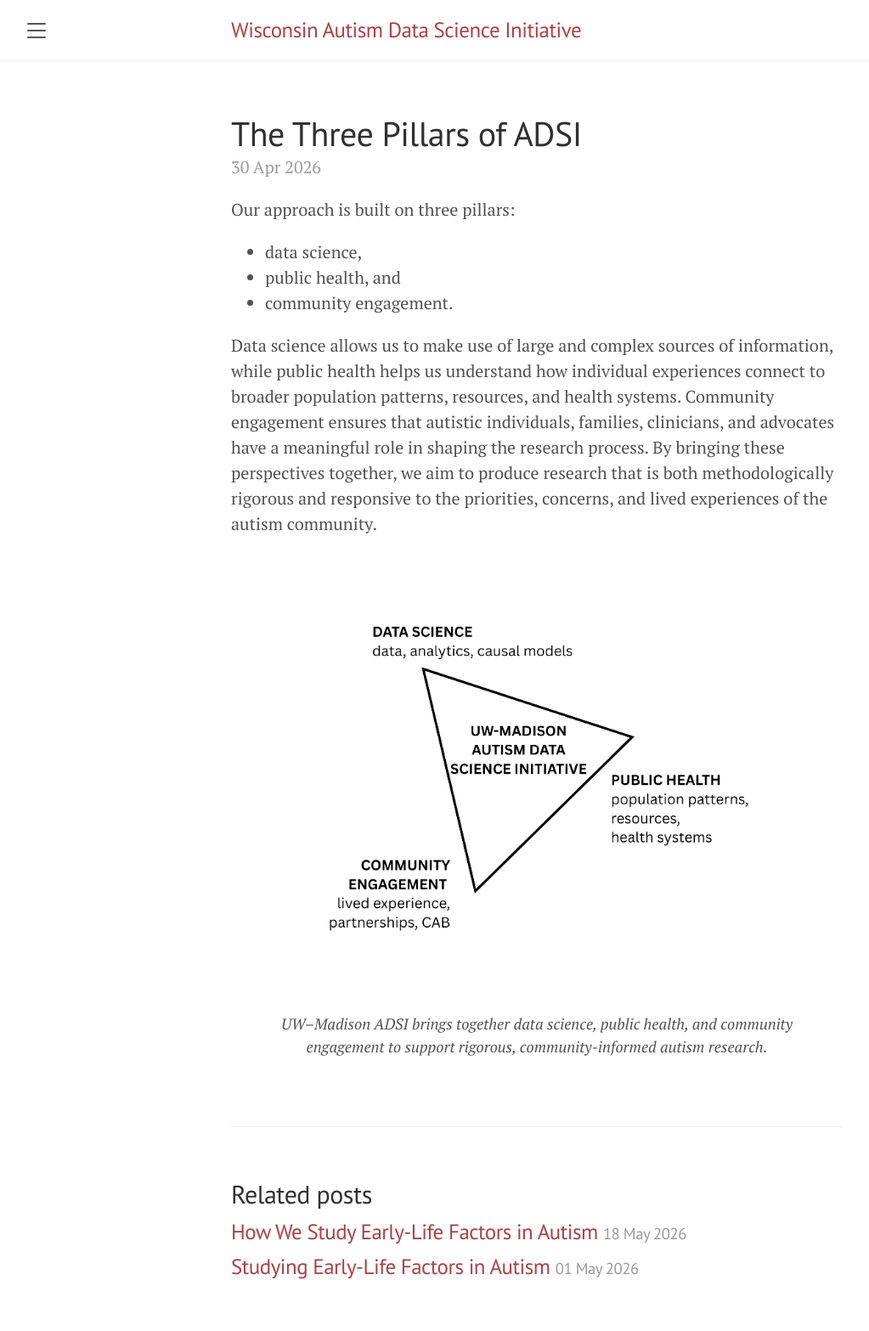
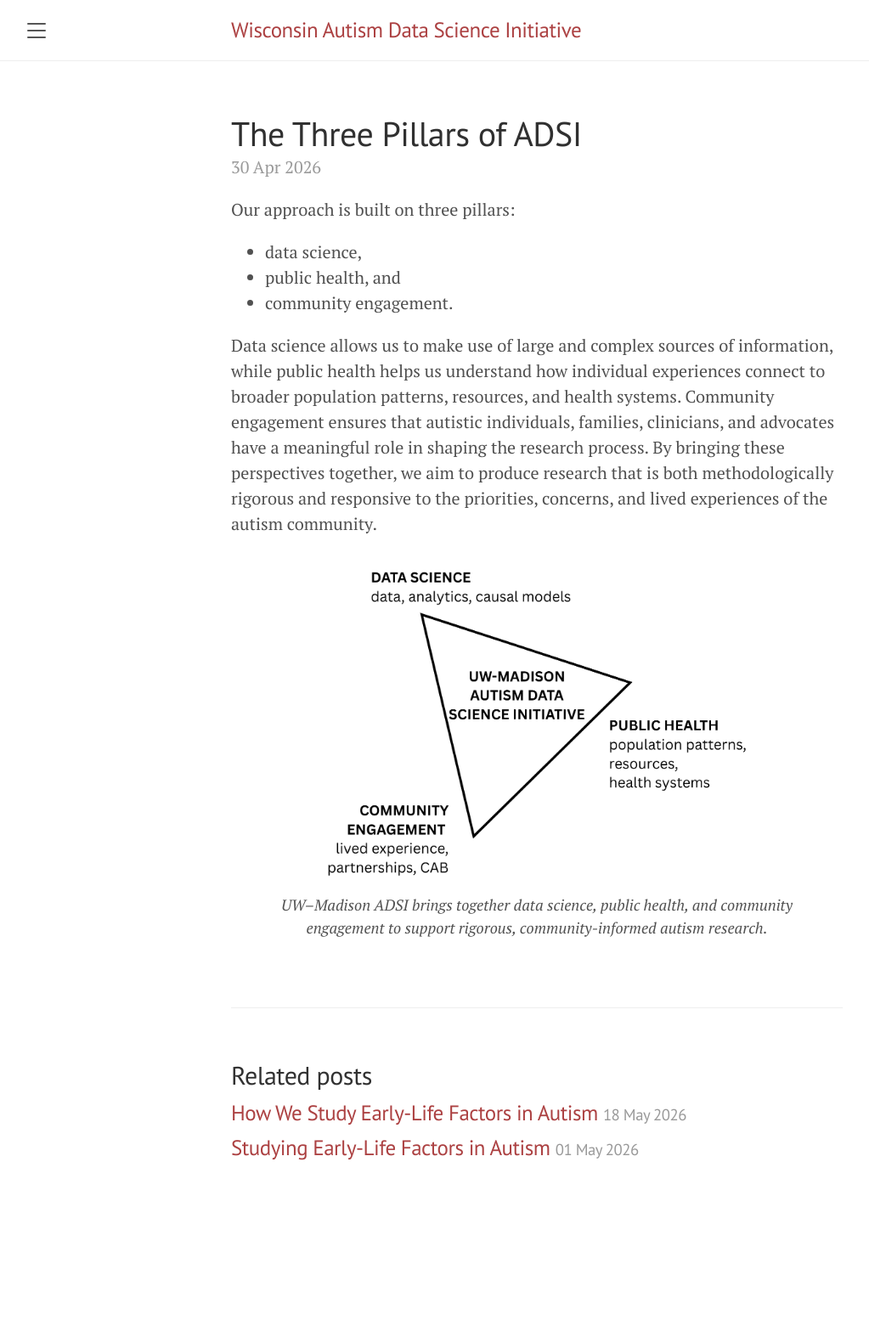
Before and after one commit to cochran4/wadsi, a Jekyll site: the page built from docs/_posts/2026-04-30-three-pillars.md, in a window 1280 px wide. Shown: the whole page at 85% size, without its empty margins (8-1031 px from the left). Built offline with Jekyll 4.4.1, drawn with Linux system fonts in a browser that asks for light colours; after the commit the page ends 1427 px from its top, so only the background shows below that.

Commit message:
Update 2026-04-30-three-pillars.md

```diff
--- a/docs/_posts/2026-04-30-three-pillars.md
+++ b/docs/_posts/2026-04-30-three-pillars.md
@@ -10,7 +10,7 @@
 Data science allows us to make use of large and complex sources of information, while public health helps us understand how individual experiences connect to broader population patterns, resources, and health systems. Community engagement ensures that autistic individuals, families, clinicians, and advocates have a meaningful role in shaping the research process. By bringing these perspectives together, we aim to produce research that is both methodologically rigorous and responsive to the priorities, concerns, and lived experiences of the autism community.
 
 <div style="text-align:center;">
-  <img src="{{ 'images/3pillars1.png' | relative_url }}"
+  <img src="{{ 'images/3pillars3.png' | relative_url }}"
        alt="Triangle diagram illustrating the three pillars of the ADSI research approach. Data Science contributes data, analytics, and causal models; Public Health contributes understanding of population patterns, resources, and health systems; and Community Engagement contributes lived experience, partnerships, and Community Advisory Board input. Together, these pillars support autism research."
        title="How ADSI Approaches Autism Research"
        width="75%"
```
